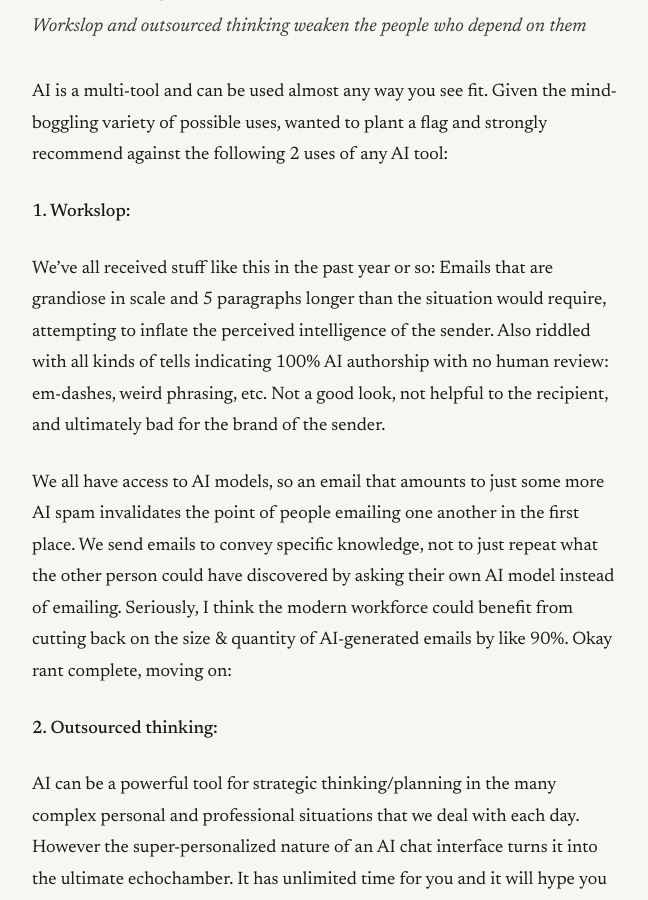
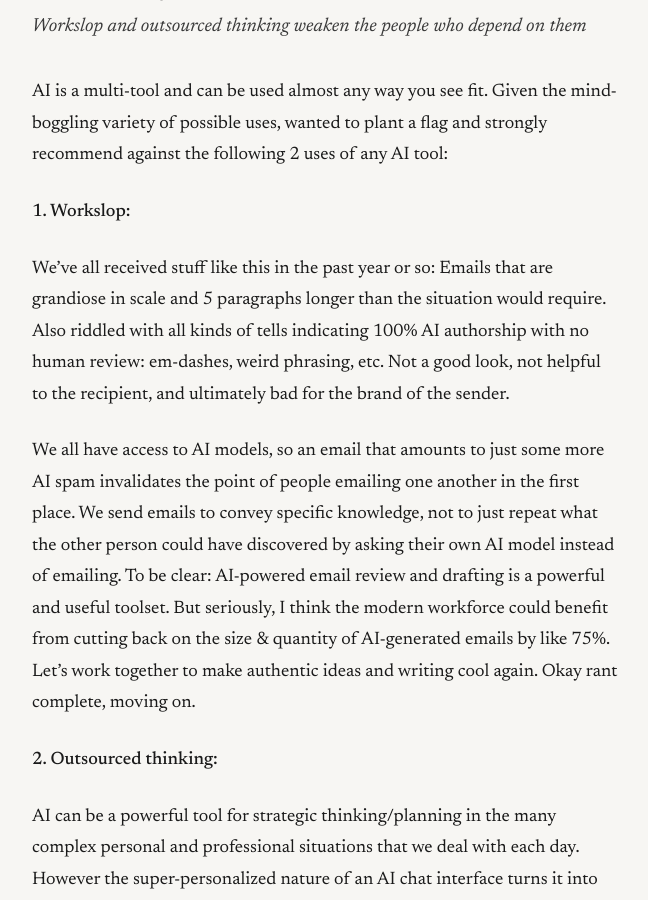
Before and after one commit to cpedron50-novaspear/colinpedron-site, a Jekyll site: the page built from _posts/2026-05-22-two-ways-to-misuse-AI.md, in a window 1280 px wide and 900 px high, scrolled down 268 px. Shown: the whole window, without its empty margins (315-963 px from the left). Built offline with Jekyll 4.4.1, drawn with Linux system fonts in a browser that asks for light colours.

Commit message:
Update 2026-05-22-two-ways-to-misuse-AI.md

```diff
--- a/_posts/2026-05-22-two-ways-to-misuse-AI.md
+++ b/_posts/2026-05-22-two-ways-to-misuse-AI.md
@@ -9,9 +9,9 @@ AI is a multi-tool and can be used almost any way you see fit. Given the mind-bo
 
 **1. Workslop:**
 
-We've all received stuff like this in the past year or so: Emails that are grandiose in scale and 5 paragraphs longer than the situation would require, attempting to inflate the perceived intelligence of the sender. Also riddled with all kinds of tells indicating 100% AI authorship with no human review: em-dashes, weird phrasing, etc. Not a good look, not helpful to the recipient, and ultimately bad for the brand of the sender.
+We've all received stuff like this in the past year or so: Emails that are grandiose in scale and 5 paragraphs longer than the situation would require. Also riddled with all kinds of tells indicating 100% AI authorship with no human review: em-dashes, weird phrasing, etc. Not a good look, not helpful to the recipient, and ultimately bad for the brand of the sender.
 
-We all have access to AI models, so an email that amounts to just some more AI spam invalidates the point of people emailing one another in the first place. We send emails to convey specific knowledge, not to just repeat what the other person could have discovered by asking their own AI model instead of emailing. Seriously, I think the modern workforce could benefit from cutting back on the size & quantity of AI-generated emails by like 90%. Okay rant complete, moving on:
+We all have access to AI models, so an email that amounts to just some more AI spam invalidates the point of people emailing one another in the first place. We send emails to convey specific knowledge, not to just repeat what the other person could have discovered by asking their own AI model instead of emailing. To be clear: AI-powered email review and drafting is a powerful and useful toolset. But seriously, I think the modern workforce could benefit from cutting back on the size & quantity of AI-generated emails by like 75%. Let's work together to make authentic ideas and writing cool again. Okay rant complete, moving on.
 
 **2. Outsourced thinking:**
 
```
